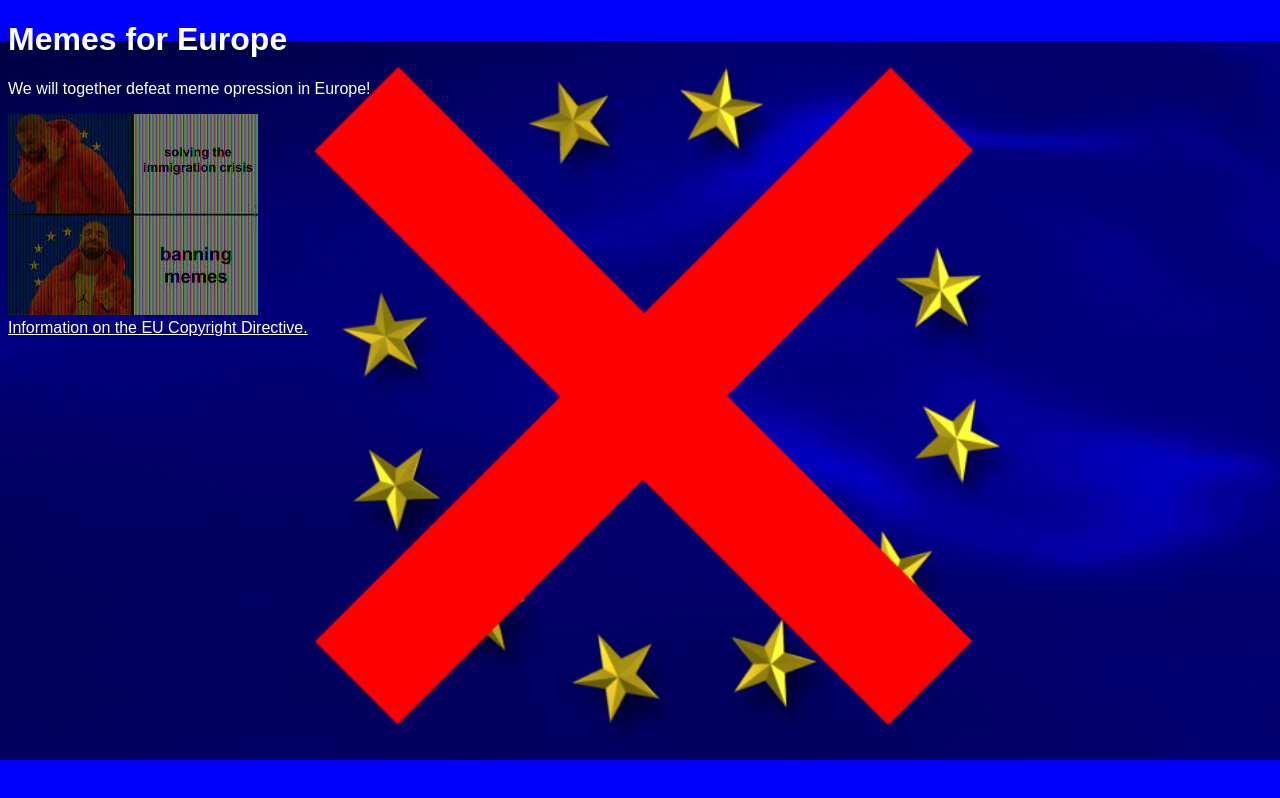
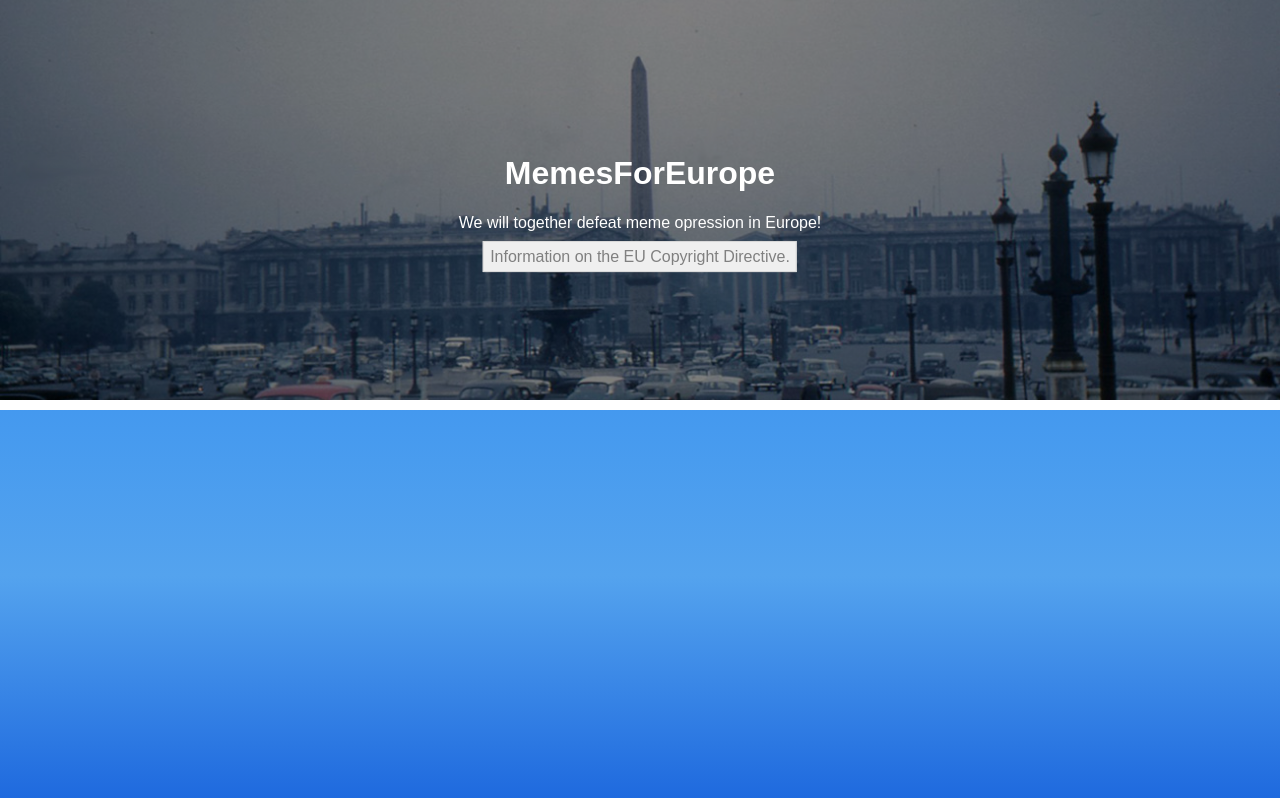
Before and after one commit to zathaxx/memesforeurope, a plain HTML site: page index.html in a window 1280 px wide. Drawn offline with Linux system fonts and the light colour scheme.

Commit message:
changed the header and background

```diff
--- a/index.html
+++ b/index.html
@@ -12,20 +12,68 @@
 
 }
 body {
-   background: blue url(meme.png) no-repeat fixed center;
+   background: linear-gradient(to bottom, #6db3f2 0%,#54a3ee 25%,#3690f0 33%,#54a3ee 72%,#1e69de 100%) no-repeat fixed center;
    background-size: 100%;
+}
+
+	body, html {
+    height: 100%;
+    margin: 0;
+    padding: 0;
+	font-family: sans-serif;
+}
+
+/* The hero image */
+.image {
+  /* Use "linear-gradient" to add a darken background effect to the image (photographer.jpg). This will make the text easier to read */
+  background-image: linear-gradient(rgba(0, 0, 0, 0.5), rgba(0, 0, 0, 0.5)), url("stock3.jpg");
+
+  /* Set a specific height */
+  height: 50%;
+
+  /* Position and center the image to scale nicely on all screens */
+  background-position: center;
+  background-repeat: no-repeat;
+  background-size: cover;
+  position: relative;
+  box-shadow: 0px 10px;
+}
+
+/* Place text in the middle of the image */
+.text {
+  text-align: center;
+  position: absolute;
+  top: 50%;
+  left: 50%;
+  transform: translate(-50%, -50%);
+  color: white;
+}
+.text a {
+/*whatever you want the button to look like*/
+    border-style: solid;
+    border-color: #d8d8d8;
+    padding-right: 20px;
+    padding-left: 20px;
+    background-color: #efefef;
+    border-width: thin;
+	color: gray;
+	text-decoration: none;
+	padding: 6px
+}
+.text a:hover {
+    background-color: #d8d8d8;
+    cursor: pointer;
 }
 </style>
 </head>
 <body>
 
-<h1>Memes for Europe</h1>
-<p>We will together defeat meme opression in Europe!</p>
-
-<img src="img/meme-ban.jpg" />
-
-<br />
-
-<a href="directive.html">Information on the EU Copyright Directive.</a>
+ <div class="image">
+  <div class="text">
+    <h1>MemesForEurope</h1>
+    <p>We will together defeat meme opression in Europe!</p>
+    <a href="directive.html">Information on the EU Copyright Directive.</a>
+  </div>
+</div>
 </body>
 </html>
```
Also changed, not shown: stock.jpg (added), stock2.jpg (added), stock3.jpg (added).
